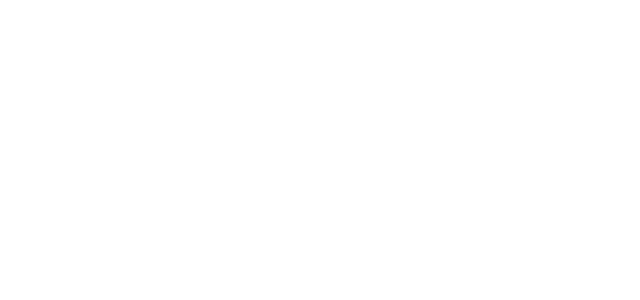
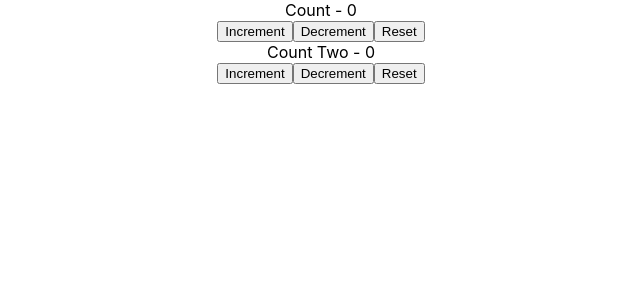
Before and after one commit to Naveenkumar216/ReactJS, a React (Create React App) app: page / in a window 1280 px wide. Shown: the top 300 px of the page, without its empty margins (319-959 px from the left). Built offline with nearby package versions, Linux system fonts and the light colour scheme.

Commit message:
useReducer Hook

```diff
--- a/src/App.js
+++ b/src/App.js
@@ -1,5 +1,9 @@
 //import logo from "./logo.svg";
 import "./App.css";
+
+//import CounterOne from "./components/CounterOne";
+//import CounterTwo from "./components/CounterTwo";
+import CounterThree from "./components/CounterThree";
 
 //import ComponentC from "./components/ComponentC";
 
@@ -24,6 +28,12 @@
 function App() {
   return (
     <div className="App">
+      <CounterThree></CounterThree>
+
+      {/* <CounterTwo></CounterTwo> */}
+
+      {/* <CounterOne></CounterOne> */}
+
       {/* <ComponentC></ComponentC> */}
 
       {/* <DataFetching></DataFetching> */}
--- /dev/null
+++ b/src/components/CounterOne.js
@@ -0,0 +1,30 @@
+import React, { useReducer } from "react";
+
+const initialState = 0;
+const reducer = (state, action) => {
+  switch (action) {
+    case "increment":
+      return state + 1;
+    case "decrement":
+      return state - 1;
+    case "reset":
+      return initialState;
+    default:
+      return state;
+  }
+};
+
+function CounterOne() {
+  const [count, dispatch] = useReducer(reducer, initialState);
+
+  return (
+    <div>
+      <div>Count - {count}</div>
+      <button onClick={() => dispatch("increment")}>Increment</button>
+      <button onClick={() => dispatch("decrement")}>Decrement</button>
+      <button onClick={() => dispatch("reset")}>Reset</button>
+    </div>
+  );
+}
+
+export default CounterOne;
--- /dev/null
+++ b/src/components/CounterThree.js
@@ -0,0 +1,37 @@
+import React, { useReducer } from "react";
+
+const initialState = 0;
+const reducer = (state, action) => {
+  switch (action) {
+    case "increment":
+      return state + 1;
+    case "decrement":
+      return state - 1;
+    case "reset":
+      return initialState;
+    default:
+      return state;
+  }
+};
+
+function CounterThree() {
+  const [count, dispatch] = useReducer(reducer, initialState);
+  const [countTwo, dispatchTwo] = useReducer(reducer, initialState);
+
+  return (
+    <div>
+      <div>Count - {count}</div>
+      <button onClick={() => dispatch("increment")}>Increment</button>
+      <button onClick={() => dispatch("decrement")}>Decrement</button>
+      <button onClick={() => dispatch("reset")}>Reset</button>
+      <div>
+        <div>Count Two - {countTwo}</div>
+        <button onClick={() => dispatchTwo("increment")}>Increment</button>
+        <button onClick={() => dispatchTwo("decrement")}>Decrement</button>
+        <button onClick={() => dispatchTwo("reset")}>Reset</button>
+      </div>
+    </div>
+  );
+}
+
+export default CounterThree;
--- /dev/null
+++ b/src/components/CounterTwo.js
@@ -0,0 +1,56 @@
+import React, { useReducer } from "react";
+
+const initialState = {
+  firstCounter: 0,
+  secondCounter: 10,
+};
+const reducer = (state, action) => {
+  switch (action.type) {
+    case "increment":
+      return { ...state, firstCounter: state.firstCounter + action.value };
+    case "decrement":
+      return { ...state, firstCounter: state.firstCounter - action.value };
+    case "increment2":
+      return { ...state, secondCounter: state.secondCounter + action.value };
+    case "decrement2":
+      return { ...state, secondCounter: state.secondCounter - action.value };
+    case "reset":
+      return initialState;
+    default:
+      return state;
+  }
+};
+
+function CounterTwo() {
+  const [count, dispatch] = useReducer(reducer, initialState);
+
+  return (
+    <div>
+      <div>First Count - {count.firstCounter}</div>
+      <div>Second Count - {count.secondCounter}</div>
+      <button onClick={() => dispatch({ type: "increment", value: 1 })}>
+        Increment
+      </button>
+      <button onClick={() => dispatch({ type: "decrement", value: 1 })}>
+        Decrement
+      </button>
+      <button onClick={() => dispatch({ type: "increment", value: 5 })}>
+        Increment 5
+      </button>
+      <button onClick={() => dispatch({ type: "decrement", value: 5 })}>
+        Decrement 5
+      </button>
+      <div>
+        <button onClick={() => dispatch({ type: "increment2", value: 1 })}>
+          Increment Counter 2
+        </button>
+        <button onClick={() => dispatch({ type: "decrement2", value: 1 })}>
+          Decrement Counter 2
+        </button>
+      </div>
+      <button onClick={() => dispatch({ type: "reset" })}>Reset</button>
+    </div>
+  );
+}
+
+export default CounterTwo;
```
